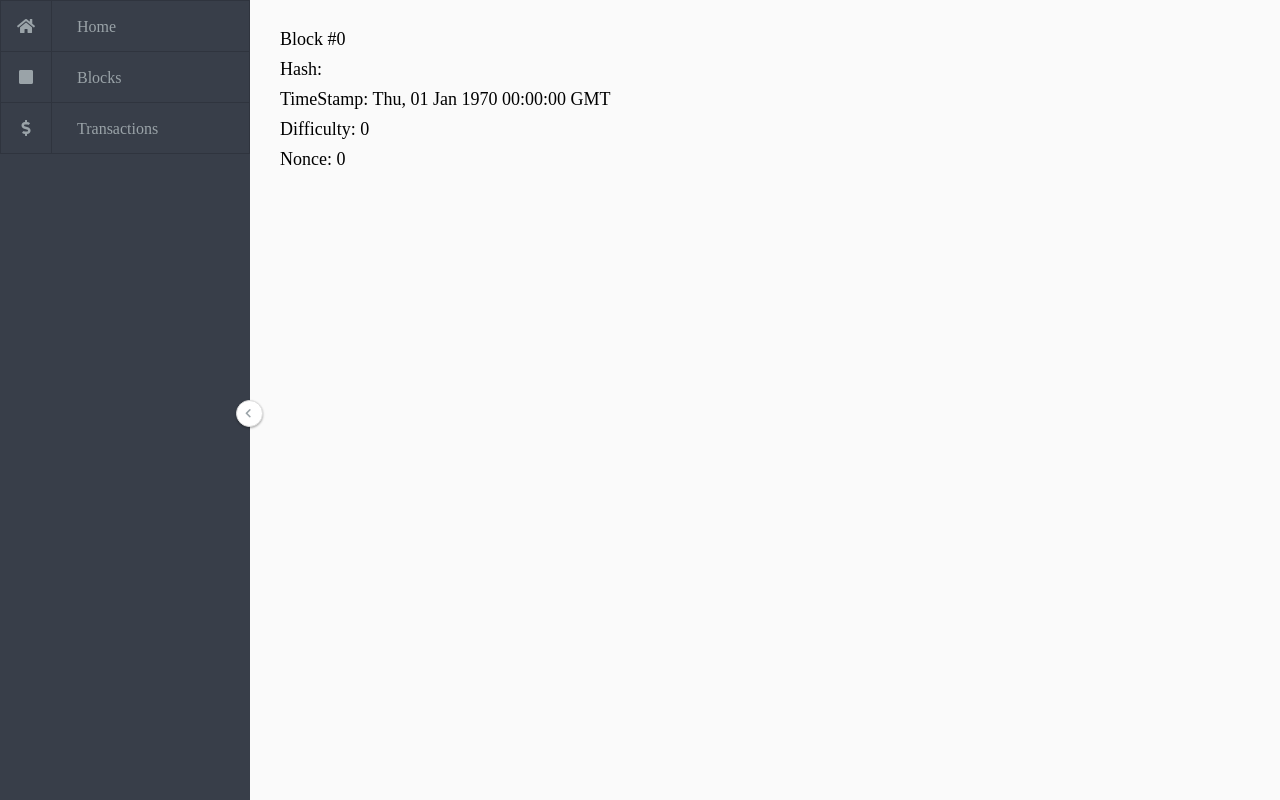
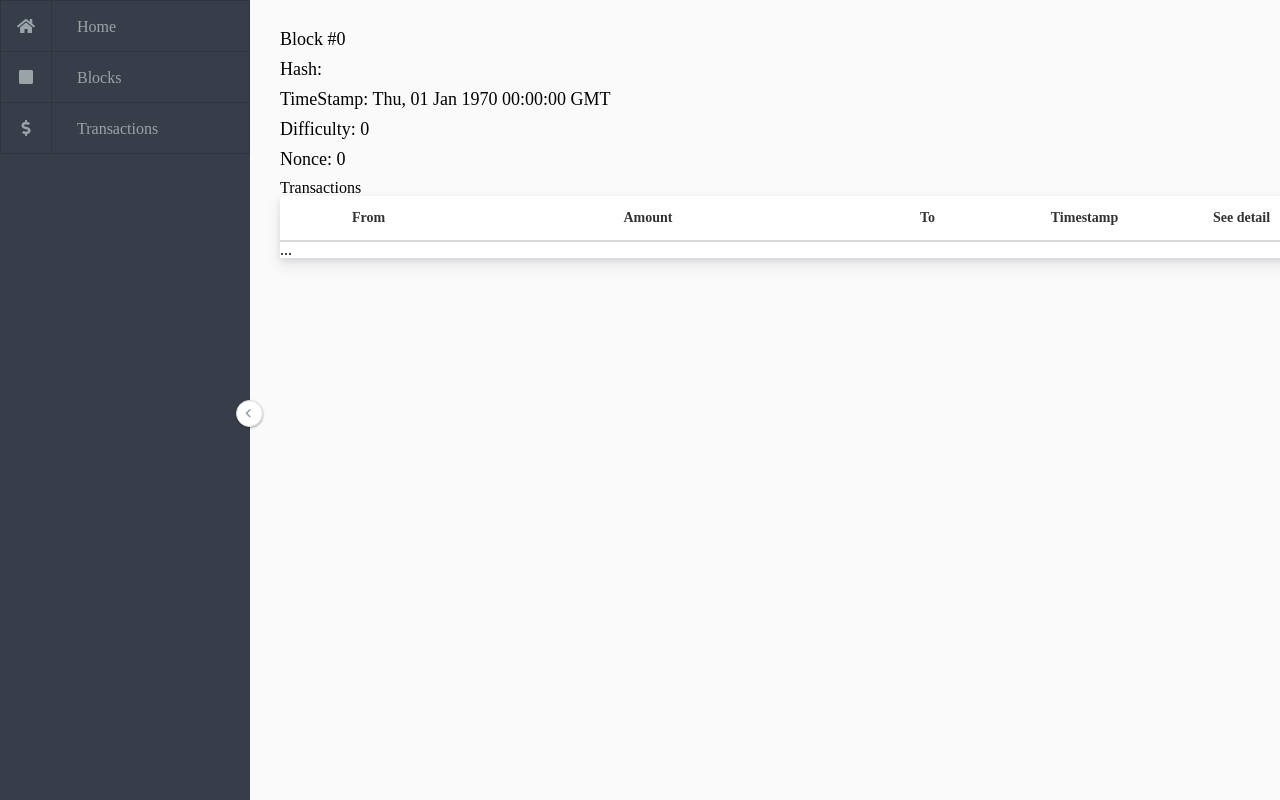
Before and after one commit to jungpaeng/bitcoin.explorer, a React (Create React App) app: page /blocks/1 in a window 1280 px wide. Shown: the top 800 px of the page. Built offline with nearby package versions, Linux system fonts and the light colour scheme; no server answers; what typography would draw is missing.

Commit message:
:sparkles: Create TransactionTable Component

```diff
--- a/src/Components/Table/DataTable/DataTable.tsx
+++ b/src/Components/Table/DataTable/DataTable.tsx
@@ -1,10 +1,8 @@
 import React, { FC } from 'react';
 import { getDateStrFromSeconds } from '../../../utls';
-import Table, { TableCell, TableLink, TableRow } from '../Table';
+import Table, { ITableProps, TableCell, TableLink, TableRow } from '../Table';
 
-interface IProps {
-  title: string;
-  headers: string[];
+interface IProps extends ITableProps {
   data: Array<{[key: string]: any}>;
   selected: string[];
   linkPages: string[];
--- a/src/Components/Table/Table.tsx
+++ b/src/Components/Table/Table.tsx
@@ -57,9 +57,12 @@ export const TableLink = styled(Link)`
   color: #2196f3;
 `;
 
-interface IProps {
+export interface ITableProps {
   title: string;
   headers: string[];
+}
+
+interface IProps extends ITableProps{
   children: ReactNode;
 }
 
--- /dev/null
+++ b/src/Components/Table/TransactionTable/TransactionTable.tsx
@@ -0,0 +1,20 @@
+import React, { FC } from 'react';
+import { getDateStrFromSeconds } from '../../../utls';
+import Table, { ITableProps, TableCell, TableLink, TableRow } from '../Table';
+
+interface IProps extends ITableProps {
+}
+
+const TransactionTable: FC<IProps> = ({
+  title,
+  headers,
+}) => (
+  <Table
+    title={title}
+    headers={headers}
+  >
+    <p>...</p>
+  </Table>
+);
+
+export default TransactionTable;
--- /dev/null
+++ b/src/Components/Table/TransactionTable/index.ts
@@ -0,0 +1,2 @@
+import TransactionTable from './TransactionTable';
+export default TransactionTable;
--- a/src/Routes/Block/BlockPresenter.tsx
+++ b/src/Routes/Block/BlockPresenter.tsx
@@ -2,6 +2,7 @@ import React, { FC } from 'react';
 import { ILoading } from '../../@types/api';
 import { IBlock } from '../../@types/block';
 import { ImportantText, Title } from '../../Components/Shared';
+import TransactionTable from '../../Components/Table/TransactionTable';
 import { getDateStrFromSeconds } from '../../utls';
 
 export interface IBlockData extends ILoading {
@@ -23,6 +24,11 @@ const BlockPresenter: FC<IBlockData> = ({ block }) => (
     <Title>
       <ImportantText>Nonce:</ImportantText> {block.nonce}
     </Title>
+
+    <TransactionTable
+      title="Transactions"
+      headers={['From', 'Amount', 'To', 'Timestamp', 'See detail']}
+    />
   </>
 );
 
```
